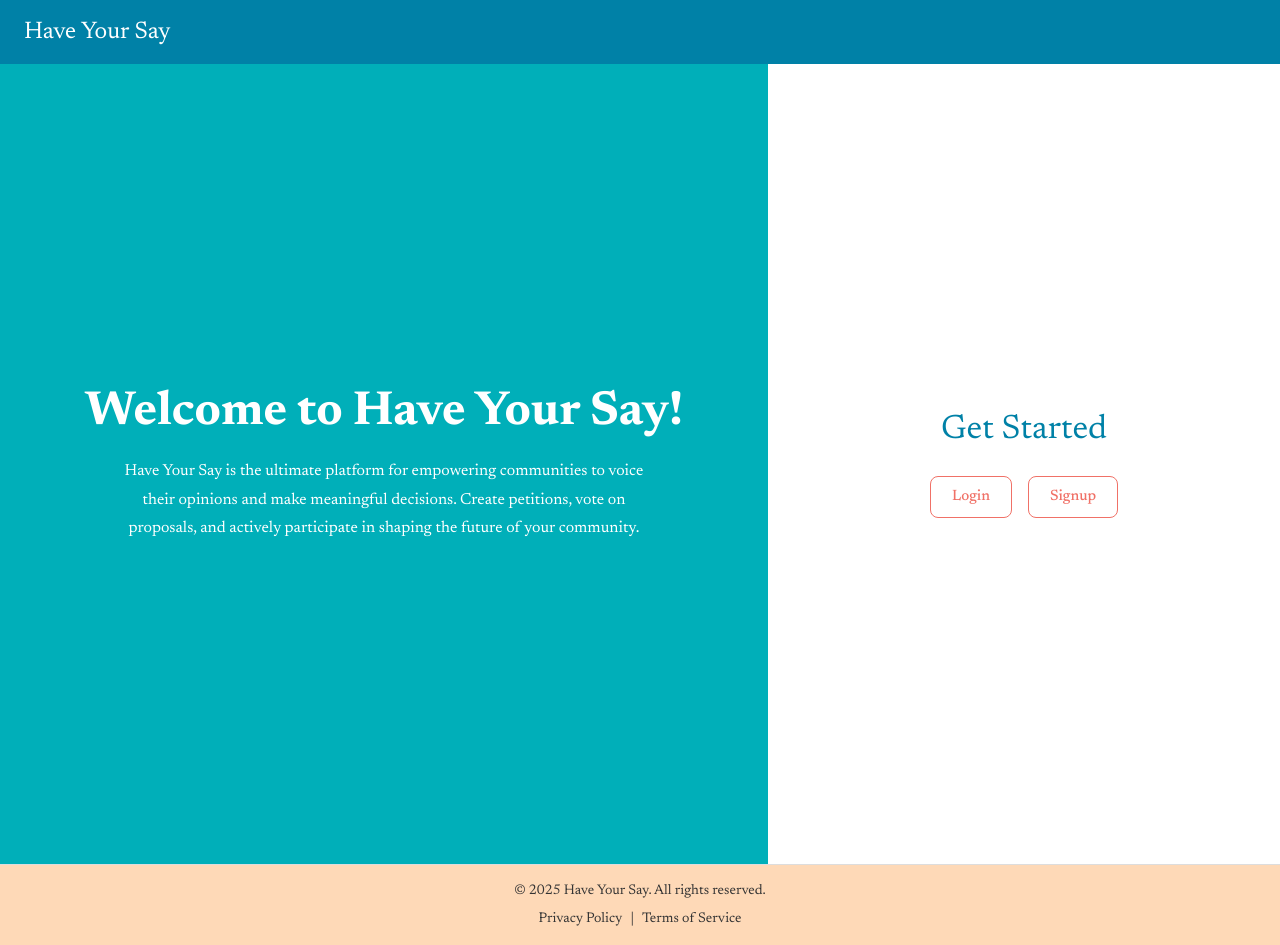
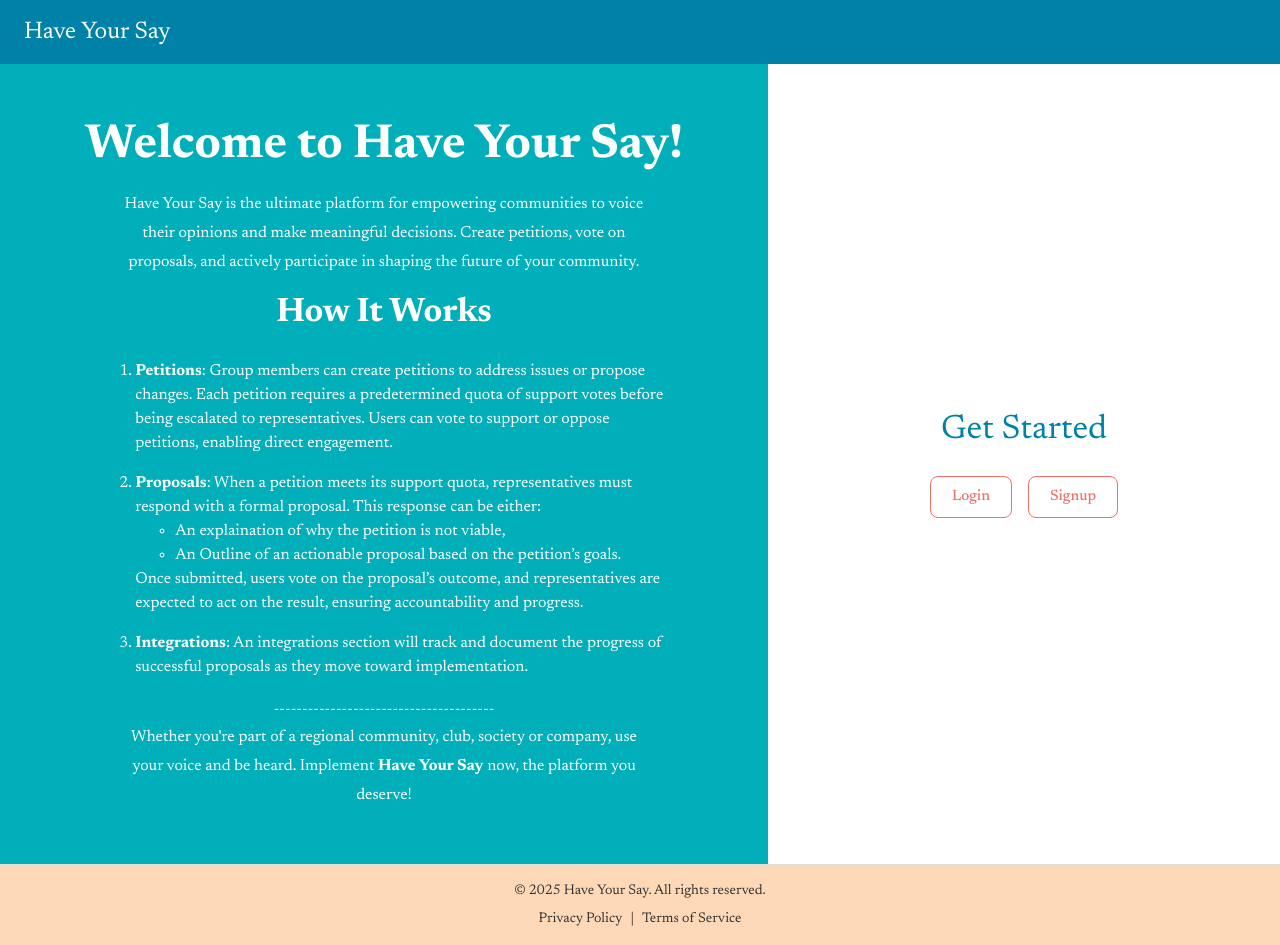
Before and after one commit to shanedunne/have_your_say, a React (Create React App) app in the folder frontend/: page / in a window 1280 px wide. Built offline with nearby package versions, Linux system fonts and the light colour scheme.

Commit message:
add how it works to home page

```diff
--- a/frontend/src/pages/Home/Home.js
+++ b/frontend/src/pages/Home/Home.js
@@ -33,7 +33,7 @@ function HomePage() {
                         flexDirection: "column",
                         justifyContent: "center",
                         alignItems: "center",
-                        height: { xs: "50%", sm: "100vh" },
+                        height: { xs: "100vh", sm: "100vh" },
                         margin: 0,
                         padding: 0
                     }}
@@ -54,6 +54,67 @@ function HomePage() {
                         voice their opinions and make meaningful decisions. Create petitions,
                         vote on proposals, and actively participate in shaping the future of
                         your community.
+                    </Typography>
+
+                    <Typography variant="h4" sx={{ fontWeight: "bold", mt: 2 }}>
+                        How It Works
+                    </Typography>
+                    <Box
+                        component="ol"
+                        sx={{
+                            textAlign: "left",
+                            mt: 3,
+                            color: theme.palette.primary.contrastText,
+                            maxWidth: { xs: "90%", sm: "70%" },
+                        }}
+                    >
+                        <Typography component="li" sx={{ mb: 2, color: theme.palette.primary.contrastText }}>
+                            <strong>Petitions</strong>: Group members can create petitions to address
+                            issues or propose changes. Each petition requires a predetermined quota
+                            of support votes before being escalated to representatives. Users can
+                            vote to support or oppose petitions, enabling direct engagement.
+                        </Typography>
+                        <Typography component="li" sx={{ mb: 2, color: theme.palette.primary.contrastText }}>
+                            <strong>Proposals</strong>: When a petition meets its support quota,
+                            representatives must respond with a formal proposal. This response can be
+                            either:
+                            <ul>
+                                <li>An explaination of why the petition is not viable,</li>
+                                <li>An Outline of an actionable proposal based on the petition’s goals.</li>
+                            </ul>
+                            Once submitted, users vote on the proposal’s outcome, and
+                            representatives are expected to act on the result, ensuring
+                            accountability and progress.
+                        </Typography>
+                        <Typography component="li" sx={{ color: theme.palette.primary.contrastText }} >
+                            <strong>Integrations</strong>: An integrations section will track and
+                            document the progress of successful proposals as they move toward
+                            implementation.
+                        </Typography>
+                    </Box>
+                    <Typography
+                        variant="body1"
+                        sx={{
+                            lineHeight: 1.8,
+                            textAlign: "center",
+                            maxWidth: { xs: "90%", sm: "70%" },
+                            color: theme.palette.primary.contrastText,
+                        }}
+                    >
+                        ---------------------------------------
+                    </Typography>
+                    <Typography
+                        variant="body1"
+                        sx={{
+                            lineHeight: 1.8,
+                            textAlign: "center",
+                            maxWidth: { xs: "90%", sm: "70%" },
+                            color: theme.palette.primary.contrastText,
+                        }}
+                    >
+                        Whether you're part of a regional community, club, society or company,
+                         use your voice and be heard. Implement <strong>Have Your Say</strong> now,
+                         the platform you deserve!
                     </Typography>
                 </Box>
                 <Box sm={12} m={3}
--- a/frontend/src/pages/SignUpPage/SignUpPage.js
+++ b/frontend/src/pages/SignUpPage/SignUpPage.js
@@ -74,10 +74,11 @@ function SignUpPage() {
                 height: '100vh',
                 margin: '0 auto',
             }}>
-                <Grid2 container spacing={2}>
-                    <Typography variant="h4" gutterBottom>
+                <Grid2 container sx={{mb: 1}} >
+                    <Typography variant="h4">
                         Sign Up Form
                     </Typography>
+                    <Typography variant='body1'>You need an access code to join a community. Use the code 'friends' to join our test community</Typography>
 
                 </Grid2>
 
@@ -168,7 +169,7 @@ function SignUpPage() {
 
                     <Grid2 size={{ xs: 12, md: 4 }}>
                         <TextField
-                            label="Access Code provided by Admin"
+                            label="Access Code"
                             variant="outlined"
                             fullWidth
                             value={accessCode}
```
